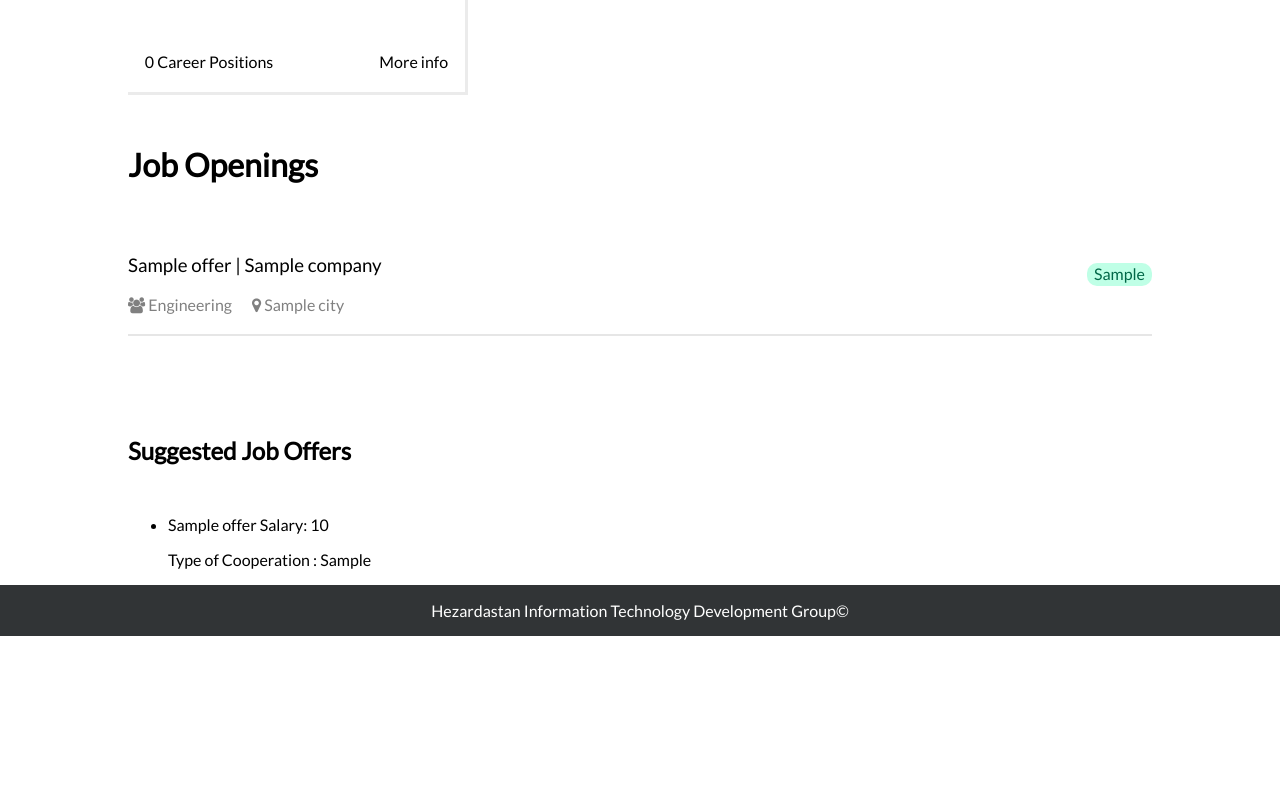
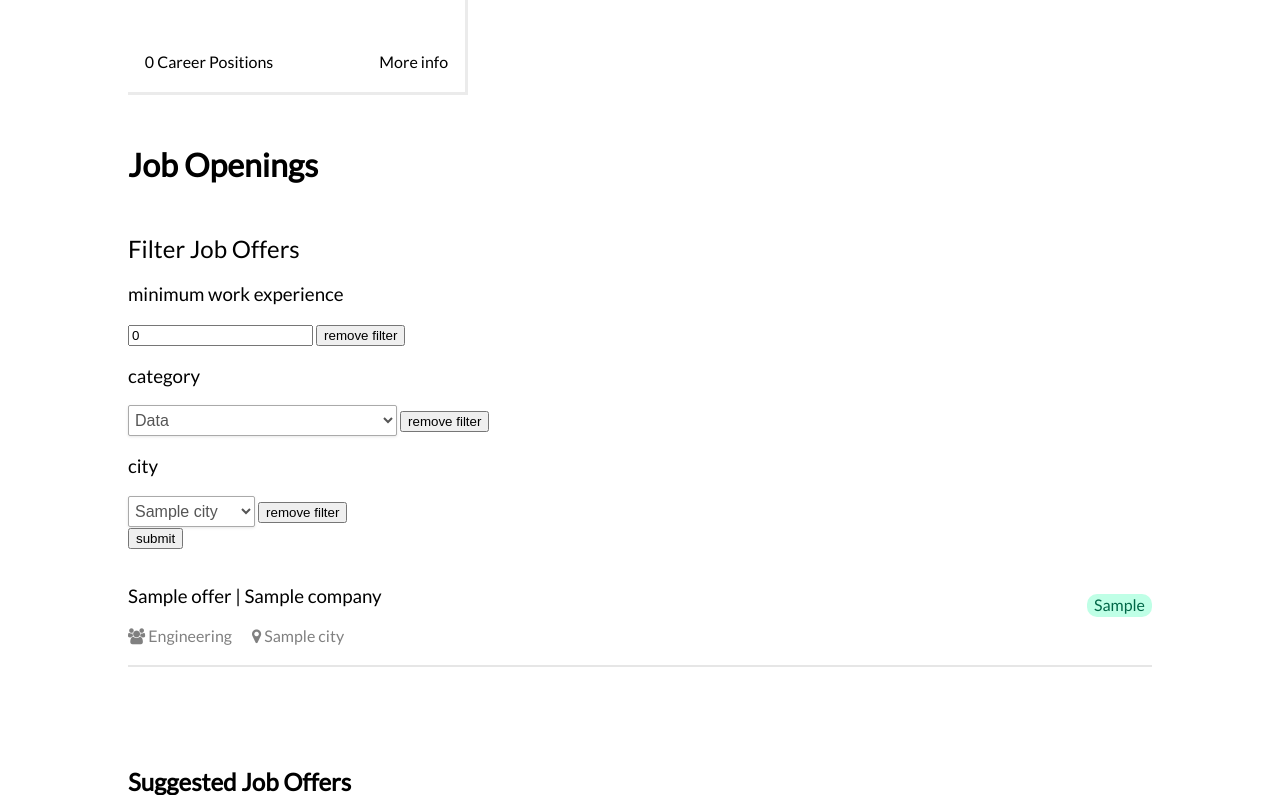
Before and after one commit to da-nial/Jobs-Portal, a Django app: template jobs/templates/main.html in a window 1280 px wide. Shown: the part 681-1476 px from the top of the page. Before the commit the page ends 1317 px from the top, so only its background shows below. Run offline with Django 3.2, Linux system fonts and the light colour scheme; data comes from the database, SQL or seed files in the repository; tables that the repository leaves empty hold one stand-in row (values such as "Sample post"); the template is opened without the code that fills it: values that come from a table or form of the project are taken from there, most other values are stand-ins (such as "Sample title", 1, 10 or a date in 2020); a database or web service that is not in the repository returns one stand-in record (values such as "Sample title"); data that the repository does not hold is empty.

Commit message:
Filter joboffer

```diff
--- a/jobs/forms.py
+++ b/jobs/forms.py
@@ -1,5 +1,5 @@
 from django import forms
-from jobs.models import UserProfile, Skill, EducationalBackground, JobOffer, AltEmail, Resume
+from jobs.models import UserProfile, Skill, EducationalBackground, JobOffer, AltEmail, CategoryJob, Resume
 from proxy.models.city_api import CitiesProxy
 from django.utils.translation import ugettext_lazy as _
 
@@ -102,3 +102,29 @@ class AltEmailForm(forms.ModelForm):
         if commit:
             email.save()
         return email
+
+
+class FilterJobOfferForm(forms.Form):
+    minimum_work_experience = forms.IntegerField(initial=0)
+    category = forms.ChoiceField(choices=())
+    city = forms.ChoiceField(choices=())
+
+    def __init__(self, *args, **kwargs):
+        super(FilterJobOfferForm, self).__init__(*args, **kwargs)
+        city_choices = CitiesProxy.get_instance().get_city_name_tuple()
+        category_choices = CategoryJob.choices
+        city_choices.append(('AL', _('All')))
+        category_choices.append(('AL', _('All')))
+        self.fields['city'].choices = city_choices
+        self.fields['category'].choices = category_choices
+        self.initial_data()
+
+    def initial_data(self):
+        data = self.data.copy()
+        if not data.get('minimum_work_experience'):
+            data['minimum_work_experience'] = 0
+        if not data.get('city'):
+            data['city'] = 'AL'
+        if not data.get('category'):
+            data['category'] = 'AL'
+        self.data = data
--- a/jobs/managers.py
+++ b/jobs/managers.py
@@ -4,7 +4,7 @@ from django.db.models import Q, Count, F
 
 class EnabledManager(models.Manager):
     def get_queryset(self):
-        return super(EnabledManager, self).get_queryset().filter(is_enabled=True)
+        return JobQuerySet(self.model, using=self._db).filter(is_enabled=True)
 
     def appropriate_offers_for_profile(self, profile):
         return self.get_queryset().filter(
@@ -20,3 +20,19 @@ class EnabledManager(models.Manager):
         ).filter(
             req_skill_count=F('skills_count')
         ).order_by('-salary')[:10]
+
+
+class JobQuerySet(models.QuerySet):
+    def filter_job(self, minimum_work_experience, category, city, company=None):
+        queryset = self.filter(
+            minimum_work_experience__gte=minimum_work_experience
+        )
+        if category != "AL":
+            queryset = queryset.filter(category=category)
+
+        if city != "AL":
+            queryset = queryset.filter(city=city)
+
+        if company:
+            queryset.filter(company=company)
+        return queryset
--- a/jobs/models.py
+++ b/jobs/models.py
@@ -5,7 +5,7 @@ from authentication.models import CustomUser
 from django.core.validators import MinValueValidator, MaxValueValidator
 from django.utils.crypto import get_random_string
 from django.utils.translation import gettext_lazy as _
-from jobs.managers import EnabledManager
+from jobs.managers import EnabledManager, JobQuerySet
 from django.core.files.storage import FileSystemStorage
 from website.settings import MEDIA_URL, MEDIA_ROOT
 
@@ -38,6 +38,19 @@ class EducationalLevel(models.TextChoices):
     @property
     def order_index(self):
         return EducationalLevel._get_educational_levels_order_list().index(self)
+
+
+class CategoryJob(models.TextChoices):
+    DataScience_and_Analytics = 'DA', _('Data')
+    Design_and_UX = 'DU', _('Design and UX')
+    Engineering = 'E', _('Engineering')
+    Finance_and_Accounting = 'FA', _('Finance and Accounting')
+    Human_Resources = 'HR', _('Human Resources')
+    Marketing_and_Communications = 'MC', _('Marketing and Communications')
+    Operation = 'O', _('Operation')
+    Product = 'P', _('Product')
+    Sales = 'S', _('Sales')
+    Other = 'OT', _('Other')
 
 
 class Company(models.Model):
@@ -82,8 +95,9 @@ class JobOffer(models.Model):
     company = models.ForeignKey(Company, on_delete=models.CASCADE, related_name="job_offers")
     city = models.CharField(max_length=100, null=True, blank=True)
     is_enabled = models.BooleanField(default=True, db_index=True)
+    category = models.CharField(max_length=2, choices=CategoryJob.choices, null=True, blank=True)
 
-    objects = models.Manager()
+    objects = JobQuerySet.as_manager()
     enabled = EnabledManager()
 
     def __str__(self):
--- a/jobs/templates/company_details.html
+++ b/jobs/templates/company_details.html
@@ -59,6 +59,7 @@
                 <h3>{% translate "Job Openings" %}</h3>
             </div>
             <div class="section-main" id="paginated_section">
+                {% include "filter_job.html" %}
                 <table class="job-offers-table">
                     <thead>
                     <tr>
@@ -137,6 +138,5 @@
             <h4>{% translate " You can enable suggestions in your settings, so we can notify you when your position is opened." %}
             </h4>
         </div>
-
     </div>
 {% endblock %}
--- a/jobs/templates/main.html
+++ b/jobs/templates/main.html
@@ -41,7 +41,9 @@
             <p>{% translate "No company has been added yet." %}</p>
         {% endif %}
 
+
         <h1 class="main__title" id="paginated_section">{% translate "Job Openings" %}</h1>
+        {% include 'filter_job.html' %}
         {% if offers %}
             <ul class="jobs-list">
                 {% for offer in offers %}
--- a/proxy/models/city_api.py
+++ b/proxy/models/city_api.py
@@ -9,7 +9,7 @@ class CitiesProxy:
         full_data = cache.get("cities_data", None)
         if full_data is None:
             try:
-                response = requests.get("https://api.divar.ir/v8/places/cities",  timeout=1)
+                response = requests.get("https://api.divar.ir/v8/places/cities", timeout=1)
                 full_data = response.json()
                 cache.set("cities_data", full_data, 60 * 60 * 24)
             except requests.ConnectionError:
--- /dev/null
+++ b/templates/filter_job.html
@@ -0,0 +1,19 @@
+{% load i18n %}
+<h2>{% translate "Filter Job Offers" %} </h2>
+<form action="" method="get">
+    {% csrf_token %}
+    <h3> {% translate "minimum work experience" %}  </h3>
+    {{ filter_job_offer.minimum_work_experience }}
+    <input type="submit" value="remove filter" name="remove_filter_minimumWork">
+    <br>
+    <h3>{% translate "category" %}  </h3>
+    {{ filter_job_offer.category }}
+    <input type="submit" value="remove filter" name="remove_filter_category">
+    <br>
+    <h3>{% translate "city" %}  </h3>
+    {{ filter_job_offer.city }}
+    <input type="submit" value="remove filter" name="remove_filter_city">
+    <br>
+    <input type="submit" value="submit">
+
+</form>
```
Also changed, not shown: jobs/views.py (+37 -9 lines), jobs/migrations/0013_joboffer_category.py (added), locale/fa/LC_MESSAGES/django.po.
